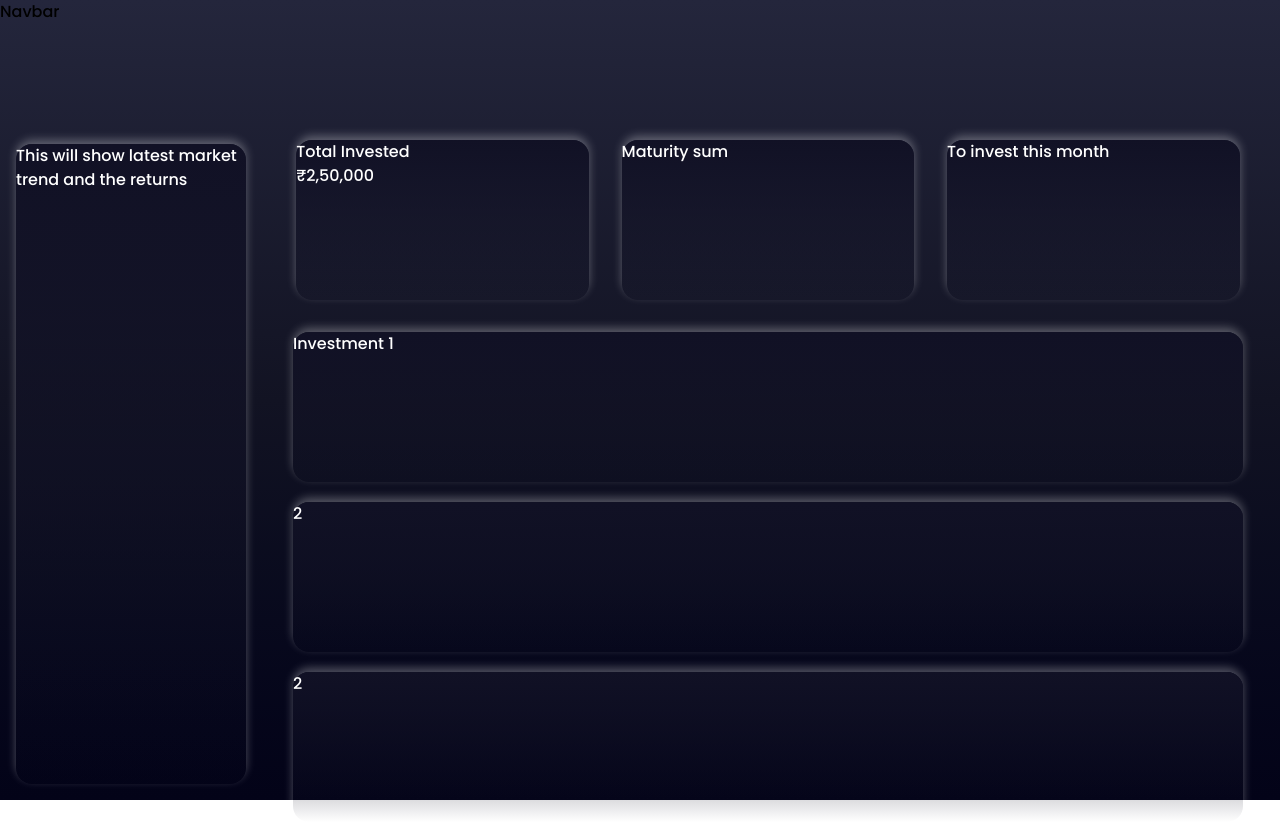
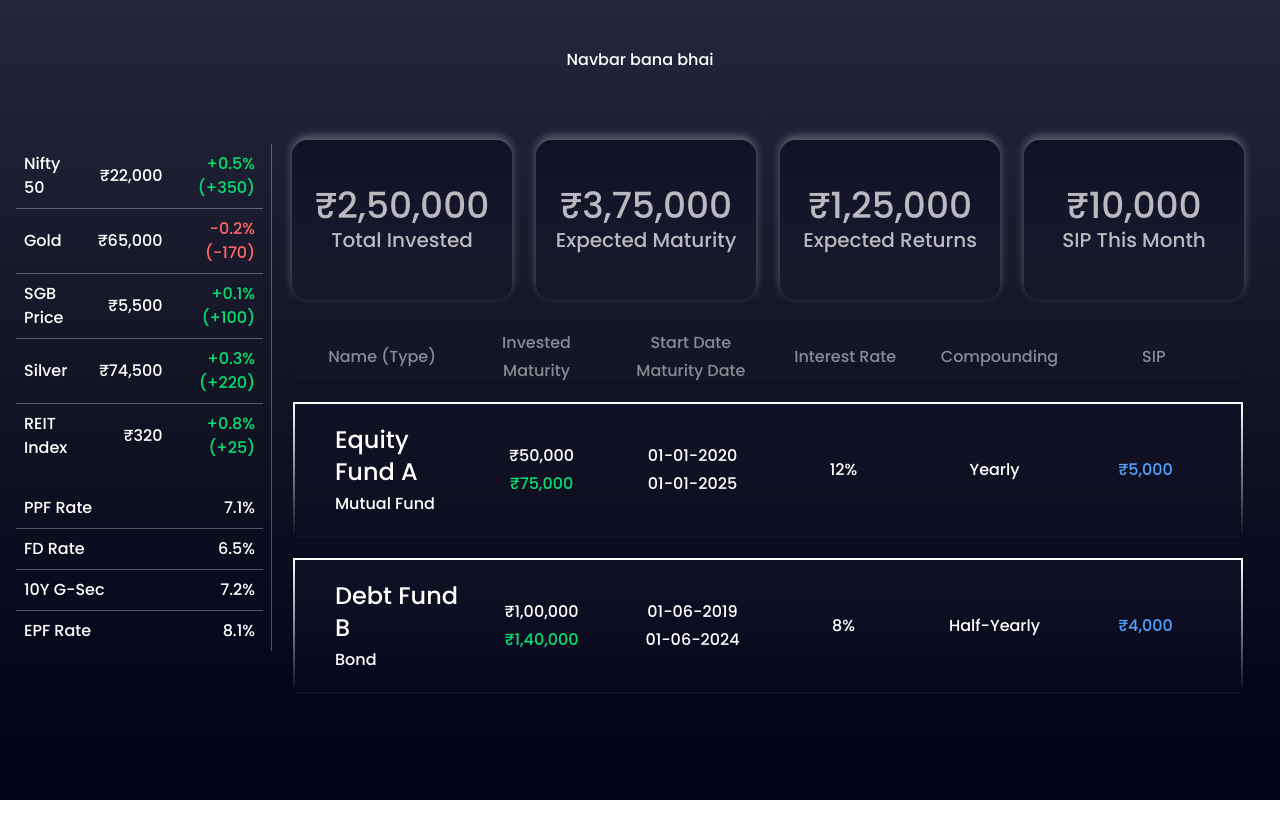
Before and after one commit to Aditya-Kumar-33/Financial_Planner, a React (Vite) app: page / in a window 1280 px wide. After the commit the page ends 800 px from the top, so only its background shows below. Built offline with nearby package versions, Linux system fonts and the light colour scheme; a web font is replaced by a local one.

Commit message:
investment page complete

```diff
--- a/src/pages/Investment.jsx
+++ b/src/pages/Investment.jsx
@@ -1,45 +1,129 @@
 import React from "react";
 
 const Home = () => {
+  const investments = [
+    {
+      name: "Equity Fund A",
+      type: "Mutual Fund",
+      investedAmount: "50,000",
+      maturityValue: "75,000",
+      interestRate: "12",
+      compounding: "Yearly",
+      sip: "5,000",
+      startDate: "01-01-2020",
+      maturityDate: "01-01-2025",
+    },
+    {
+      name: "Debt Fund B",
+      type: "Bond",
+      investedAmount: "1,00,000",
+      maturityValue: "1,40,000",
+      interestRate: "8",
+      compounding: "Half-Yearly",
+      sip: "4,000",
+      startDate: "01-06-2019",
+      maturityDate: "01-06-2024",
+    },
+  ];
+
   return (
-    <div className="min-h-screen bg-gradient-to-b from-[#24263C] via-[#121323] to-[#030318] ">
-        <div className="absolute h-[calc(15vh)] w-[calc(100vw)]">Navbar</div>
+    <div className="min-h-screen bg-gradient-to-b from-[#24263C] via-[#121323] to-[#030318]">
 
-        <div className="absolute top-[calc(18vh)] left-[calc(2vh)] h-[calc(80vh)] w-[calc(18vw)] rounded-2xl bg-gradient-to-b from-[#111125] to-transparent shadow-[0_-4px_10px_rgba(255,255,255,0.3)] text-white">
-            This will show latest market trend and the returns
+      <div className="absolute h-[calc(15vh)] w-[calc(100vw)] text-white flex justify-center items-center">Navbar bana bhai</div>
+
+      <div className="absolute top-[18vh] left-[2vh] w-[20vw]
+       text-white flex flex-col gap-5 border-r border-white/30 pr-2">
+
+        {/* Table for Nifty 50, Gold, and SGB */}
+        <table className="w-full border-collapse">
+            <tbody>
+                {[
+                    ["Nifty 50", "₹22,000", "+0.5%(+350)"],
+                    ["Gold", "₹65,000", "-0.2%(-170)"],
+                    ["SGB Price", "₹5,500", "+0.1%(+100)"],
+                    ["Silver", "₹74,500", "+0.3%(+220)"],
+                    ["REIT Index", "₹320", "+0.8%(+25)"],
+                ].map(([name, price, change], index) => (
+                <tr key={index} className="border-b border-white/30 last:border-b-0">
+                    <td className="p-2">{name}</td>
+                    <td className="p-2 text-right">{price}</td>
+                    <td className={`p-2 text-right ${change.includes('-') ? 'text-red-400' : 'text-green-400'}`}>
+                    {change}
+                    </td>
+                </tr>
+                ))}
+            </tbody>
+            </table>
+
+            {/* Table for PPF, FD, and 10Y G-Sec */}
+            <table className="w-full border-collapse">
+            <tbody>
+                {[
+                ["PPF Rate", "7.1%"],
+                ["FD Rate", "6.5%"],
+                ["10Y G-Sec", "7.2%"],
+                ["EPF Rate", "8.1%"],
+                ].map(([name, interest], index) => (
+                <tr key={index} className="border-b border-white/30 last:border-b-0">
+                    <td className="p-2">{name}</td>
+                    <td className="p-2 text-right">{interest}</td>
+                </tr>
+                ))}
+            </tbody>
+          </table>
         </div>
 
-        <div className="absolute top-[calc(15vh)] left-[calc(20vw)] h-[calc(25vh)] w-[calc(80vw)] grid grid-cols-3 px-6">
-            <div className="flex justify-center items-center">
-            <div className="h-[80%] w-[90%] rounded-2xl bg-gradient-to-b from-[#111125] to-transparent shadow-[0_-4px_10px_rgba(255,255,255,0.3)] text-white">
-                <div>Total Invested</div>
-                <div>₹2,50,000</div>
+      <div className="absolute top-[calc(15vh)] left-[calc(20vw)] h-[calc(25vh)] w-[calc(80vw)] grid grid-cols-4 px-6">
+        {[
+          { label: "Total Invested", value: "₹2,50,000" },
+          { label: "Expected Maturity", value: "₹3,75,000" },
+          { label: "Expected Returns", value: "₹1,25,000" },
+          { label: "SIP This Month", value: "₹10,000" },
+        ].map((item, index) => (
+          <div key={index} className="flex justify-center items-center">
+            <div className="h-[80%] w-[90%] rounded-2xl bg-gradient-to-b from-[#111125] to-transparent shadow-[0_-4px_10px_rgba(255,255,255,0.3)] flex flex-col justify-center items-center text-white/70">
+              <div className="text-4xl">{item.value}</div>
+              <div className="text-xl">{item.label}</div>
             </div>
-            </div>
-            <div className="flex justify-center items-center">
-            <div className="h-[80%] w-[90%] rounded-2xl bg-gradient-to-b from-[#111125] to-transparent shadow-[0_-4px_10px_rgba(255,255,255,0.3)] text-white">
-                Maturity sum
-            </div>
-            </div>
-            <div className="flex justify-center items-center">
-            <div className="h-[80%] w-[90%] rounded-2xl bg-gradient-to-b from-[#111125] to-transparent shadow-[0_-4px_10px_rgba(255,255,255,0.3)] text-white">
-                To invest this month
-            </div>
-            </div>
+          </div>
+        ))}
+      </div>
+
+      <div className="absolute top-[calc(40vh)] left-[calc(20vw)] w-[calc(80vw)] p-3 flex flex-col items-center gap-5">
+        {/* Title Row */}
+        <div className="flex items-center h-[50px] text-white/50 p-3 rounded-md shadow-sm w-[95%] font-semibold">
+          <div className="flex-1 text-center gap-1"><div>Name (Type)</div></div>
+          <div className="flex-1 flex flex-col gap-1 text-center"><div>Invested</div> <div>Maturity</div></div>
+          <div className="flex-1 flex flex-col text-center gap-1"><div>Start Date</div><div>Maturity Date</div></div>
+          <div className="flex-1 text-center">Interest Rate</div>
+          <div className="flex-1 text-center">Compounding</div>
+          <div className="flex-1 text-center">SIP</div>
         </div>
 
-        <div className="absolute top-[calc(40vh)] left-[calc(20vw)]  w-[calc(80vw)] p-3 flex flex-col items-center gap-5">
-            <div className="h-[150px] w-[95%] rounded-2xl bg-gradient-to-b from-[#111125] to-transparent shadow-[0_-4px_10px_rgba(255,255,255,0.3)] text-white">
-                Investment 1
-            </div>
-            <div className="h-[150px] w-[95%] rounded-2xl bg-gradient-to-b from-[#111125] to-transparent shadow-[0_-4px_10px_rgba(255,255,255,0.3)] text-white">
-                2
-            </div>
-            <div className="h-[150px] w-[95%] rounded-2xl bg-gradient-to-b from-[#111125] to-transparent shadow-[0_-4px_10px_rgba(255,255,255,0.3)] text-white">
-                2
-            </div>
+        {investments.map((investment, index) => (
 
-        </div>
+          <div
+          key={index}
+          className="flex items-center text-white p-5 w-[95%] rounded-md shadow-sm border-2 border-transparent
+          bg-gradient-to-b from-[#111125] to-transparent
+          transition-transform duration-300 ease-in-out hover:scale-102 hover:-translate-y-1 hover:cursor-pointer"
+          style={{ borderImage: "linear-gradient(to bottom, rgba(255,255,255,1), rgba(255,255,255,0)) 1" }}
+        >
+        {/* <div
+          key={index}
+          className="flex items-center text-white p-5 w-[95%] rounded-2xl bg-gradient-to-b from-[#111125] to-transparent shadow-[0_-4px_10px_rgba(255,255,255,0.3)]
+          transition-transform duration-300 ease-in-out hover:scale-102 hover:cursor-pointer"
+        > */}
+
+            <div className="flex-1 flex flex-col gap-1"><div className="text-2xl pl-5">{investment.name}</div><div className="pl-5">{investment.type}</div></div>
+            <div className="flex-1 flex flex-col gap-1 text-center"><div>₹{investment.investedAmount}</div><div className="text-green-400">₹{investment.maturityValue}</div></div>
+            <div className="flex-1 flex flex-col text-center gap-1"><div>{investment.startDate}</div><div>{investment.maturityDate}</div></div>
+            <div className="flex-1 text-center">{investment.interestRate}%</div>
+            <div className="flex-1 text-center">{investment.compounding}</div>
+            <div className="flex-1 text-center text-blue-400">₹{investment.sip}</div>
+          </div>
+        ))}
+      </div>
     </div>
   );
 };
```
